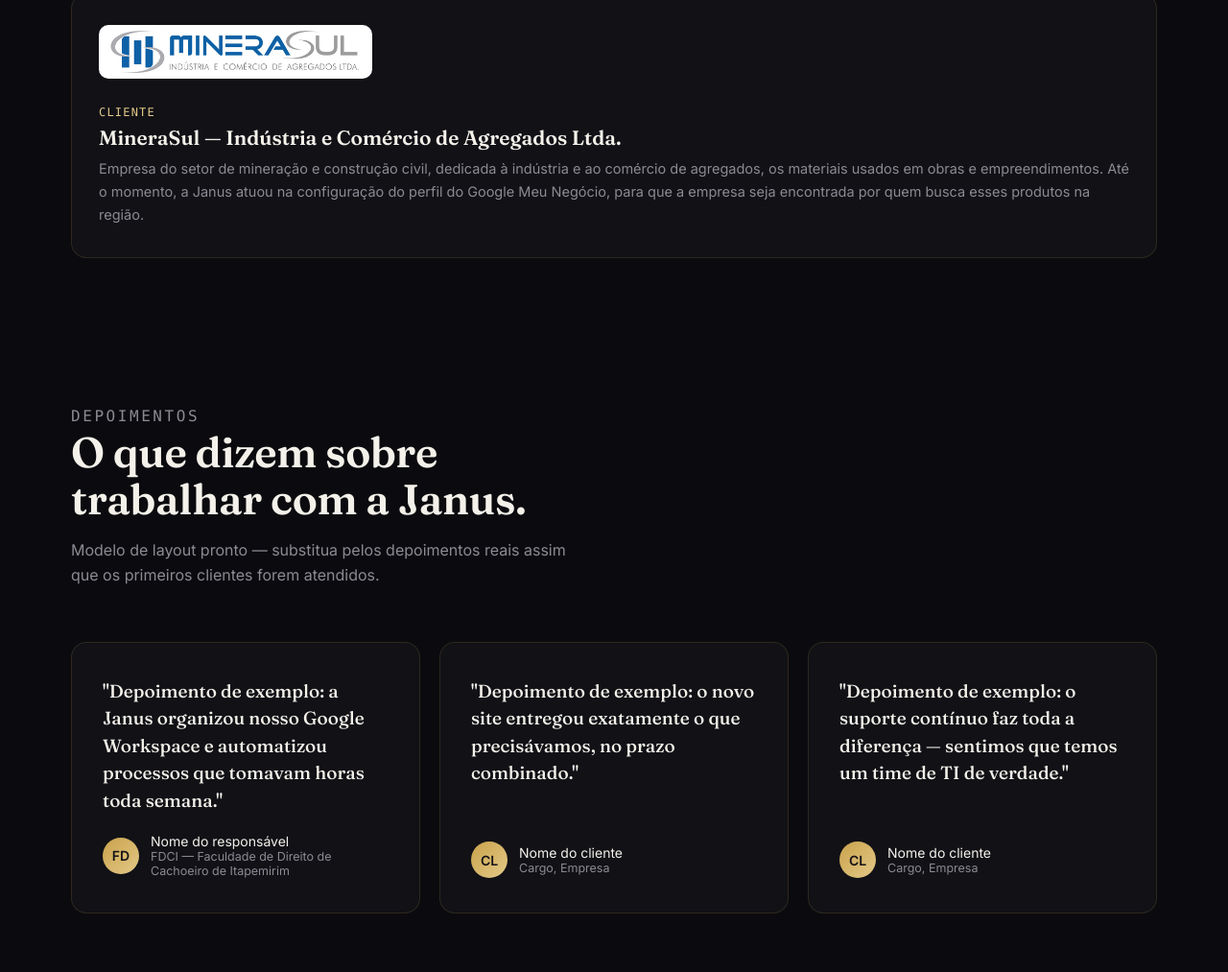
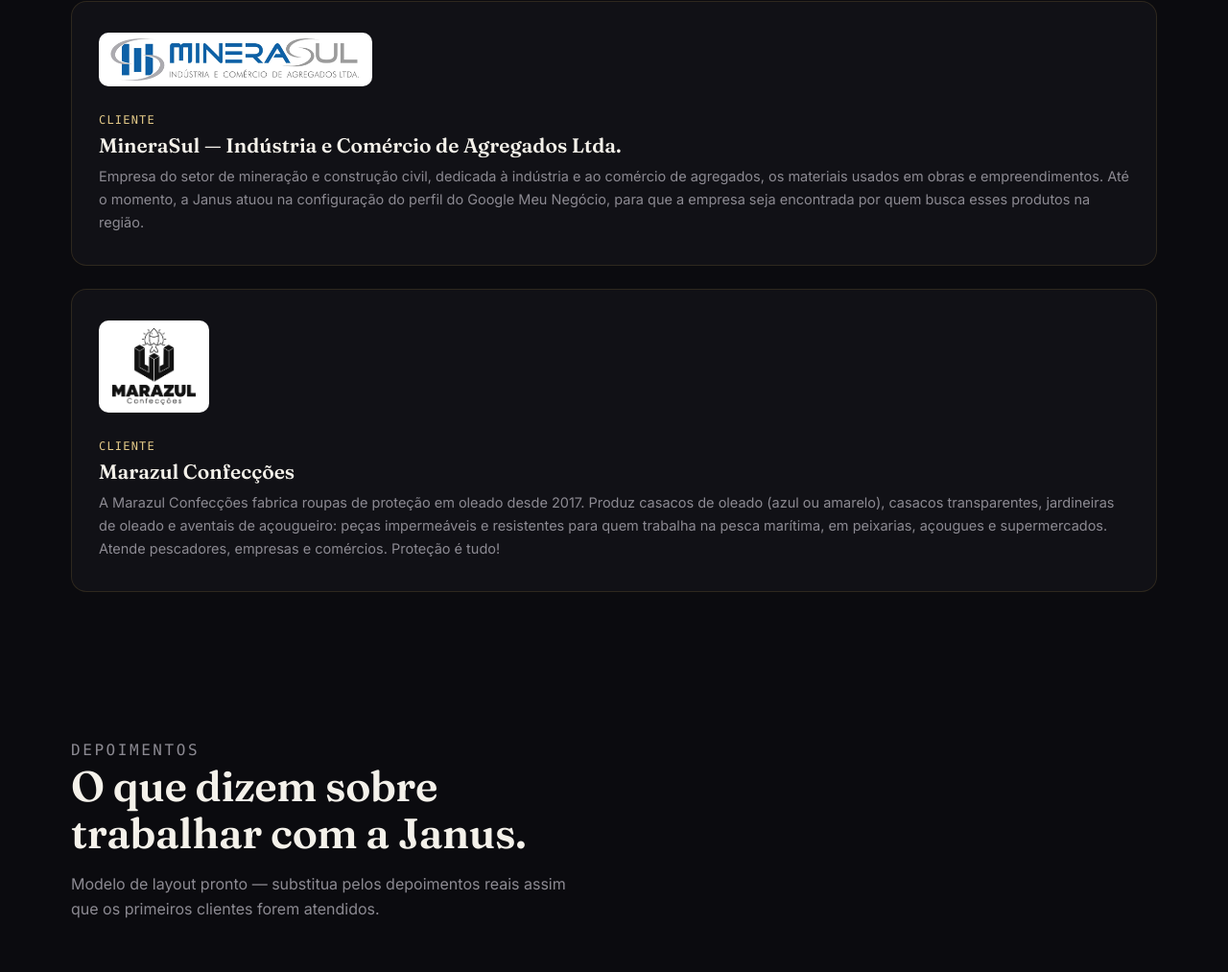
Before and after one commit to willscastro/JANOS-LTDA, a plain HTML site: page clientes.html in a window 1280 px wide. Shown: the part 1505-2518 px from the top of the page at 96% size. Drawn offline with Linux system fonts and the light colour scheme.

Commit message:
Adiciona Marazul Confecções aos clientes
Co-Authored-By: Claude Sonnet 5.5 <noreply@anthropic.com>

```diff
--- a/clientes.html
+++ b/clientes.html
@@ -92,7 +92,7 @@
         <img src="assets/fdci-logo.png" alt="FDCI — Faculdade de Direito de Cachoeiro de Itapemirim" style="height:40px; width:auto; opacity:0.92">
         <img src="assets/duo-logo.png" alt="Duo Contábil — Escritório de Contabilidade" style="height:40px; width:auto; background:#fff; border-radius:8px; padding:4px 10px">
         <img src="assets/minerasul-logo.png" alt="MineraSul — Indústria e Comércio de Agregados Ltda." style="height:40px; width:auto; background:#fff; border-radius:8px; padding:4px 10px">
-        <span>Cliente 04</span>
+        <img src="assets/marazul-logo.png" alt="Marazul Confecções" style="height:48px; width:auto; background:#fff; border-radius:8px; padding:4px 10px">
         <span>Cliente 05</span>
       </div>
     </div>
@@ -122,6 +122,14 @@
           <span class="num" style="margin-bottom:6px">CLIENTE</span>
           <h3 style="margin-bottom:8px">MineraSul — Indústria e Comércio de Agregados Ltda.</h3>
           <p>Empresa do setor de mineração e construção civil, dedicada à indústria e ao comércio de agregados, os materiais usados em obras e empreendimentos. Até o momento, a Janus atuou na configuração do perfil do Google Meu Negócio, para que a empresa seja encontrada por quem busca esses produtos na região.</p>
+        </div>
+      </div>
+      <div class="card reveal" style="display:flex; gap:28px; align-items:center; flex-wrap:wrap; margin-top:24px">
+        <img src="assets/marazul-logo.png" alt="Marazul Confecções" style="height:96px; width:auto; flex:none; background:#fff; border-radius:10px; padding:8px 14px">
+        <div>
+          <span class="num" style="margin-bottom:6px">CLIENTE</span>
+          <h3 style="margin-bottom:8px">Marazul Confecções</h3>
+          <p>A Marazul Confecções fabrica roupas de proteção em oleado desde 2017. Produz casacos de oleado (azul ou amarelo), casacos transparentes, jardineiras de oleado e aventais de açougueiro: peças impermeáveis e resistentes para quem trabalha na pesca marítima, em peixarias, açougues e supermercados. Atende pescadores, empresas e comércios. Proteção é tudo!</p>
         </div>
       </div>
     </div>
```
Also changed, not shown: assets/marazul-logo.png (added).
